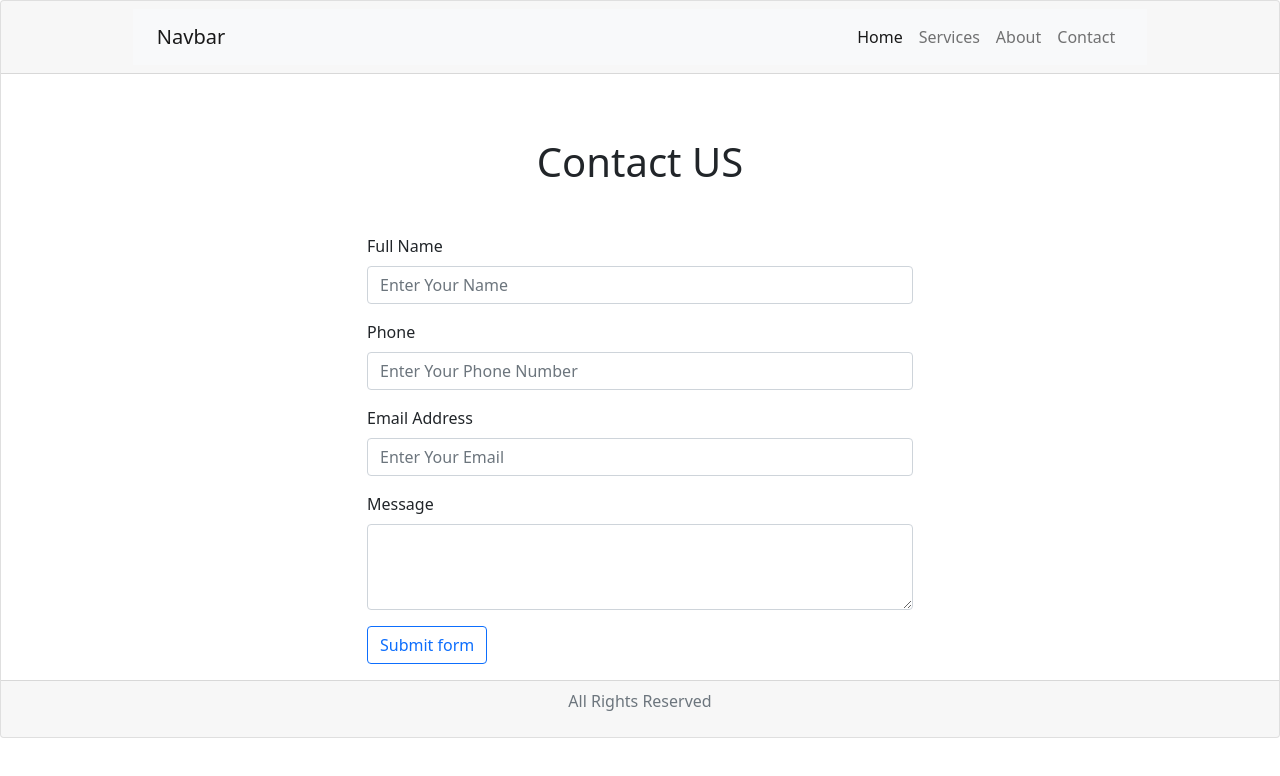
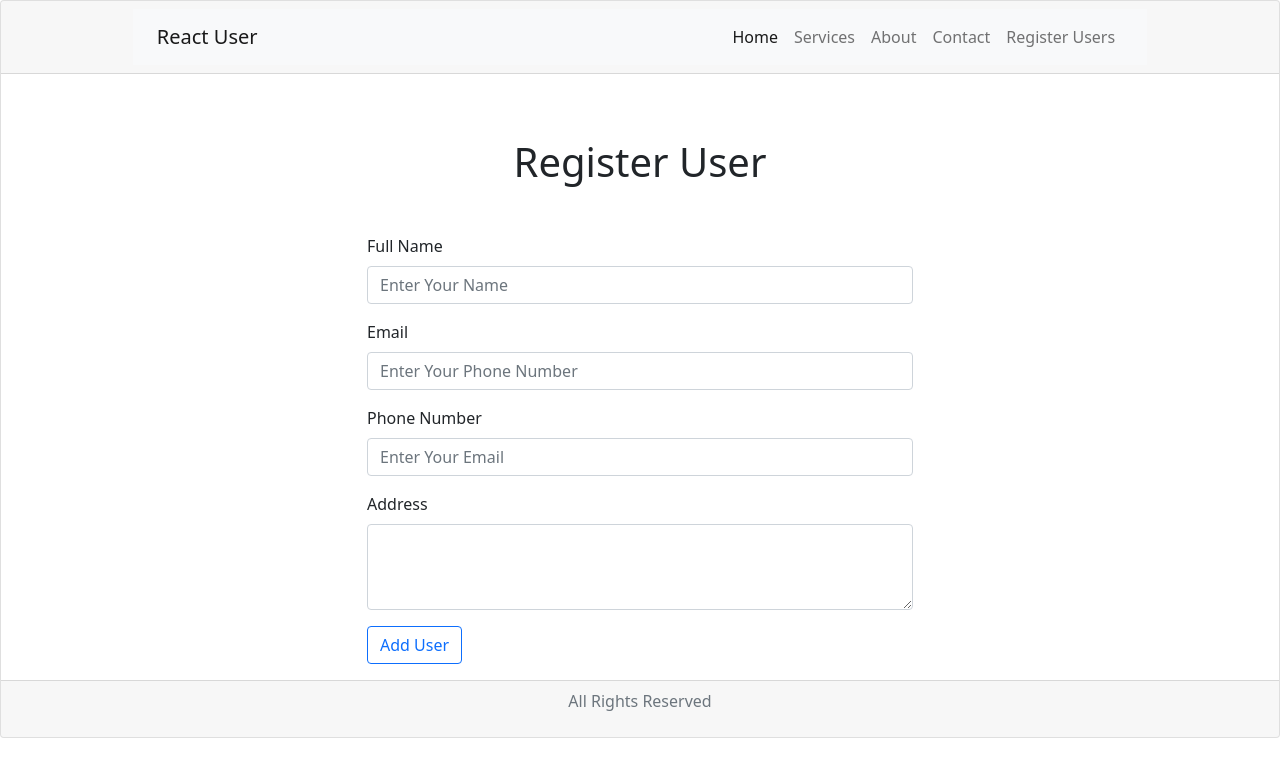
Before and after one commit to MalkeshDalia/PortfolioReactJS, a React (Create React App) app in the folder animatedreactjs/: page /contact in a window 1280 px wide. Shown: the top 776 px of the page. Built offline with nearby package versions, Linux system fonts and the light colour scheme.

Commit message:
New Fields Added

```diff
--- a/animatedreactjs/package.json
+++ b/animatedreactjs/package.json
@@ -6,6 +6,7 @@
     "@testing-library/jest-dom": "^5.16.2",
     "@testing-library/react": "^12.1.3",
     "@testing-library/user-event": "^13.5.0",
+    "axios": "^0.26.1",
     "bootstrap": "^5.1.3",
     "react": "^17.0.2",
     "react-dom": "^17.0.2",
@@ -14,7 +15,7 @@
     "web-vitals": "^2.1.4"
   },
   "scripts": {
-    "start": "react-scripts start",
+    "start": "set PORT=3003 && react-scripts start",
     "build": "react-scripts build",
     "test": "react-scripts test",
     "eject": "react-scripts eject"
--- a/animatedreactjs/src/App.css
+++ b/animatedreactjs/src/App.css
@@ -107,6 +107,6 @@
   position: relative;
   margin-top: -150px; /* negative value of footer height */
   height: 150px;
-  clear:both;
-  padding-top:20px;
+  clear: both;
+  padding-top: 20px;
 }
--- a/animatedreactjs/src/App.jsx
+++ b/animatedreactjs/src/App.jsx
@@ -7,6 +7,7 @@ import Contact from "./Component/Contact";
 import Service from "./Component/Service";
 import Navbar from "./Component/Navbar";
 import Footer from "./Component/Footer";
+import RegisterUsers from "./Component/RegisterUsers";
 
 const App = () => {
   return (
@@ -14,7 +15,6 @@ const App = () => {
       <div class="card">
         <div class="card-header">
           <Navbar />
-
         </div>
         <div class="card-body">
           <Switch>
@@ -22,6 +22,7 @@ const App = () => {
             <Route exact path="/about" component={About} />
             <Route exact path="/contact" component={Contact} />
             <Route exact path="/service" component={Service} />
+            <Route exact path="/registerusers" component={RegisterUsers} />
             <Redirect to="/" />
           </Switch>
         </div>
--- a/animatedreactjs/src/Component/Contact.jsx
+++ b/animatedreactjs/src/Component/Contact.jsx
@@ -1,11 +1,14 @@
 import React, { useState } from "react";
+import axios from "axios";
+import { useHistory } from "react-router-dom";
 
 const Contact = () => {
+  const history = useHistory();
   const [data, setData] = useState({
-    fullname: "",
+    name: "",
+    email: "",
     phone: "",
-    email: "",
-    message: "",
+    address: "",
   });
 
   const inputEvent = (e) => {
@@ -19,17 +22,20 @@ const Contact = () => {
     });
   };
 
-  const formSubmit = (e) => {
+  const formSubmit = async (e) => {
     e.preventDefault();
-    alert(
-      `My name is ${data.fullname}, My phone number is ${data.phone}, My email address is ${data.email}, the message is ${data.message}`
-    );
+    const userData = data;
+    await axios.post("http://localhost:8080/register", userData).then((res) => {
+      history.push("/registerusers").catch((err) => {
+        alert(err.message);
+      });
+    });
   };
 
   return (
     <>
       <div className="my-5">
-        <h1 className="text-center"> Contact US </h1>
+        <h1 className="text-center"> Register User </h1>
       </div>
 
       <div className="container contact_div">
@@ -44,8 +50,8 @@ const Contact = () => {
                   type="text"
                   className="form-control"
                   id="exampleFormControlInput1"
-                  name="fullname"
-                  value={data.fullname}
+                  name="name"
+                  value={data.name}
                   onChange={inputEvent}
                   placeholder="Enter Your Name"
                   required
@@ -54,7 +60,22 @@ const Contact = () => {
 
               <div className="mb-3">
                 <label for="exampleFormControlInput1" className="form-label">
-                  Phone
+                  Email
+                </label>
+                <input
+                  type="email"
+                  className="form-control"
+                  id="exampleFormControlInput1"
+                  name="email"
+                  value={data.email}
+                  onChange={inputEvent}
+                  placeholder="Enter Your Phone Number"
+                />
+              </div>
+
+              <div className="mb-3">
+                <label for="exampleFormControlInput1" className="form-label">
+                  Phone Number
                 </label>
                 <input
                   type="number"
@@ -63,41 +84,26 @@ const Contact = () => {
                   name="phone"
                   value={data.phone}
                   onChange={inputEvent}
-                  placeholder="Enter Your Phone Number"
-                />
-              </div>
-
-              <div className="mb-3">
-                <label for="exampleFormControlInput1" className="form-label">
-                  Email Address
-                </label>
-                <input
-                  type="email"
-                  className="form-control"
-                  id="exampleFormControlInput1"
-                  name="email"
-                  value={data.email}
-                  onChange={inputEvent}
                   placeholder="Enter Your Email"
                 />
               </div>
 
               <div className="mb-3">
                 <label for="exampleFormControlTextarea1" className="form-label">
-                  Message
+                  Address
                 </label>
                 <textarea
                   className="form-control"
                   id="exampleFormControlTextarea1"
                   rows="3"
-                  name="message"
-                  value={data.message}
+                  name="address"
+                  value={data.address}
                   onChange={inputEvent}
                 ></textarea>
               </div>
               <div class="col-12">
                 <button class="btn btn-outline-primary" type="submit">
-                  Submit form
+                  Add User
                 </button>
               </div>
             </form>
--- a/animatedreactjs/src/Component/Footer.jsx
+++ b/animatedreactjs/src/Component/Footer.jsx
@@ -1,14 +1,11 @@
 import React from "react";
-
 
 const Footer = () => {
   return (
     <>
-
       <footer className="text-center">
         <p>All Rights Reserved</p>
       </footer>
-
     </>
   );
 };
--- a/animatedreactjs/src/Component/Navbar.jsx
+++ b/animatedreactjs/src/Component/Navbar.jsx
@@ -8,10 +8,13 @@ const Navbar = () => {
       <div className="container-fluid nav_bg">
         <div className="row">
           <div className="col-10 mx-auto">
-            <nav className="navbar navbar-expand-lg navbar-light bg-light" style={{backgroundColor: '#e3f2fd'}}>
+            <nav
+              className="navbar navbar-expand-lg navbar-light bg-light"
+              style={{ backgroundColor: "#e3f2fd" }}
+            >
               <div className="container-fluid">
-                <NavLink className="navbar-brand" to="/">
-                  Navbar
+                <NavLink className="navbar-brand" exact to="/">
+                  React User
                 </NavLink>
 
                 <button
@@ -47,6 +50,7 @@ const Navbar = () => {
                       <NavLink
                         activeClassName="menu_active"
                         className="nav-link"
+                        exact
                         to="/service"
                       >
                         Services
@@ -57,6 +61,7 @@ const Navbar = () => {
                       <NavLink
                         activeClassName="menu_active"
                         className="nav-link"
+                        exact
                         to="/about"
                       >
                         About
@@ -67,9 +72,20 @@ const Navbar = () => {
                       <NavLink
                         activeClassName="menu_active"
                         className="nav-link"
+                        exact
                         to="/contact"
                       >
                         Contact
+                      </NavLink>
+                    </li>
+                    <li className="nav-item">
+                      <NavLink
+                        activeClassName="menu_active"
+                        className="nav-link"
+                        exact
+                        to="/registerusers"
+                      >
+                        Register Users
                       </NavLink>
                     </li>
                   </ul>
--- /dev/null
+++ b/animatedreactjs/src/Component/RegisterUsers.jsx
@@ -0,0 +1,72 @@
+import axios from "axios";
+import { useEffect, useState } from "react";
+import { Link } from "react-router-dom";
+
+const RegisterUsers = () => {
+  const [data, setData] = useState([]);
+
+  useEffect(() => {
+    loaduser();
+  }, []);
+
+  const loaduser = async () => {
+    const res = await axios.get("http://localhost:8080/register");
+    setData(res.data);
+  };
+
+  const click = (e, val) => {
+    console.log(val);
+    alert(`hey ${JSON.stringify(val)}`);
+  };
+
+  return (
+    <>
+      <table class="table table-striped">
+        <thead>
+          <tr>
+            <th scope="col" class="table-primary">
+              Id
+            </th>
+            <th scope="col" class="table-success">
+              Name
+            </th>
+            <th scope="col" class="table-danger">
+              Phone
+            </th>
+            <th scope="col" class="table-warning">
+              Email
+            </th>
+            <th scope="col" class="table-info">
+              Address
+            </th>
+            <th scope="col" class="table-dark">
+              Action
+            </th>
+          </tr>
+        </thead>
+        <tbody>
+          {data.map((val) => {
+            return (
+              <>
+                <tr>
+                  <td>{val._id}</td>
+                  <td>{val.name}</td>
+                  <td>{val.phone}</td>
+                  <td>{val.email}</td>
+                  <td>{val.address}</td>
+                  <td>
+                    <Link className="btn btn-primary mr-2">View</Link>
+                    <Link className="btn btn-outline-primary mr-2">Edit</Link>
+                    <Link className="btn btn-outline-danger">Delete</Link>
+                  </td>
+                </tr>
+              </>
+            );
+          })}
+        </tbody>
+      </table>
+    </>
+  );
+};
+
+export default RegisterUsers;
```
Also changed, not shown: animatedreactjs/src/Component/Common.jsx (+8 -8 lines), 1 other file (tests, documents, lock files or other folders). Lines whose indentation alone changed are shown as unchanged.
